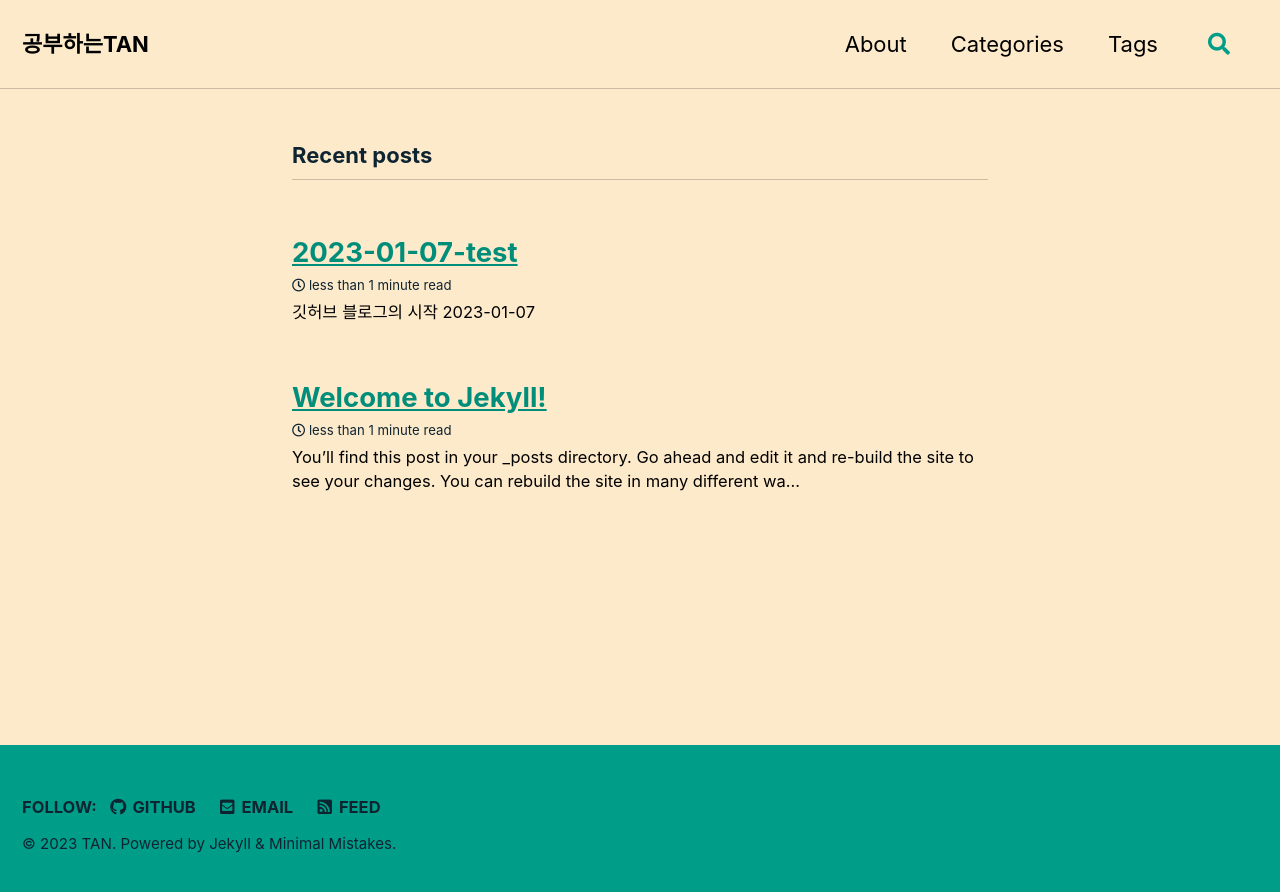
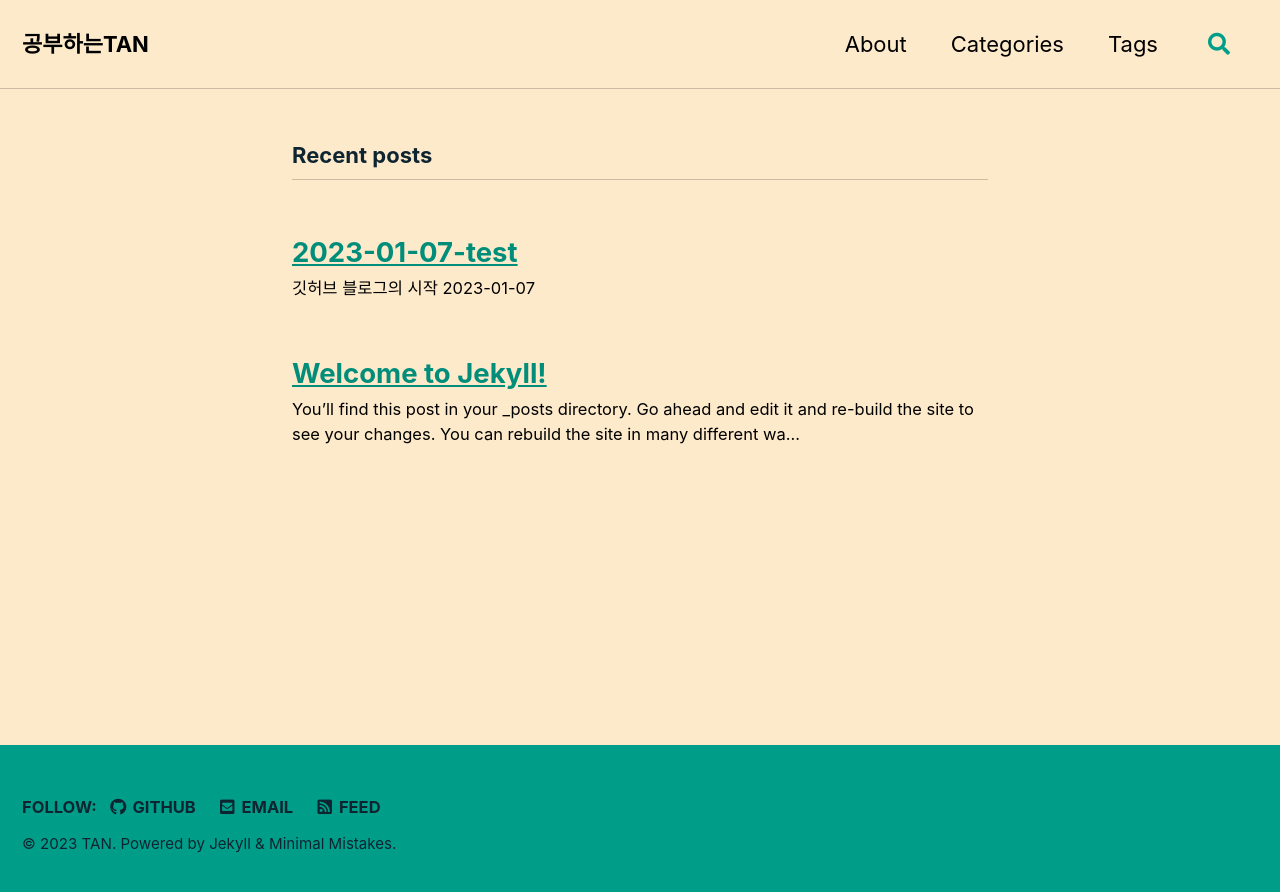
Before and after one commit to TaniTail/tanitail.github.io, a Jekyll site: the page built from index.markdown, in a window 1280 px wide. Shown: the top 892 px of the page. Built offline with Jekyll 4.4.1, drawn with Linux system fonts in a browser that asks for light colours; cached includes are drawn as plain includes; the list of posts is cut into pages by our own code; part of the change alters nothing that is shown.

Commit message:
Update _config.yml

```diff
--- a/_config.yml
+++ b/_config.yml
@@ -28,7 +28,7 @@ teaser                   : "/assets/images/home_rabbit.png" # path of fallback t
 logo                     : # path of logo image to display in the masthead, e.g. "/assets/images/88x88.png"
 masthead_title           : "공부하는TAN" # overrides the website title displayed in the masthead, use " " for no title
 breadcrumbs              : #true # false (default)
-words_per_minute         : 200
+words_per_minute         : # 200
 comments:
   provider               : # false (default), "disqus", "discourse", "facebook", "staticman", "staticman_v2", "utterances", "giscus", "custom"
   disqus:
@@ -107,12 +107,12 @@ author:
   name             : "TAN"
   avatar           : "/assets/images/home_rabbit.png" # path of avatar image, e.g.
   bio              : "언제나 배우고 있습니다." # 파이썬, 머신러닝, 인공지능, 데이터 분석, 수학, 물리학, Etc.
-  location         : "Busan, Korea"
+  location         : "Busan, South Korea"
   email            :
   links:
     - label: "Email"
       icon: "fas fa-fw fa-envelope-square"
-      url: "tanitanitan44@gmail.com"
+      url: "mailto:tanitanitan44@gmail.com"
     - label: "Website"
       icon: "fas fa-fw fa-link"
       # url: "https://tanitail.github.io/"
@@ -288,10 +288,11 @@ defaults:
     values:
       layout: single
       author_profile: true
-      read_time: true
+      read_time: false #true
       comments:  true
       share: true
       related: true
+      sidebar_main: true
 
   # _pages
   - scope:
```
